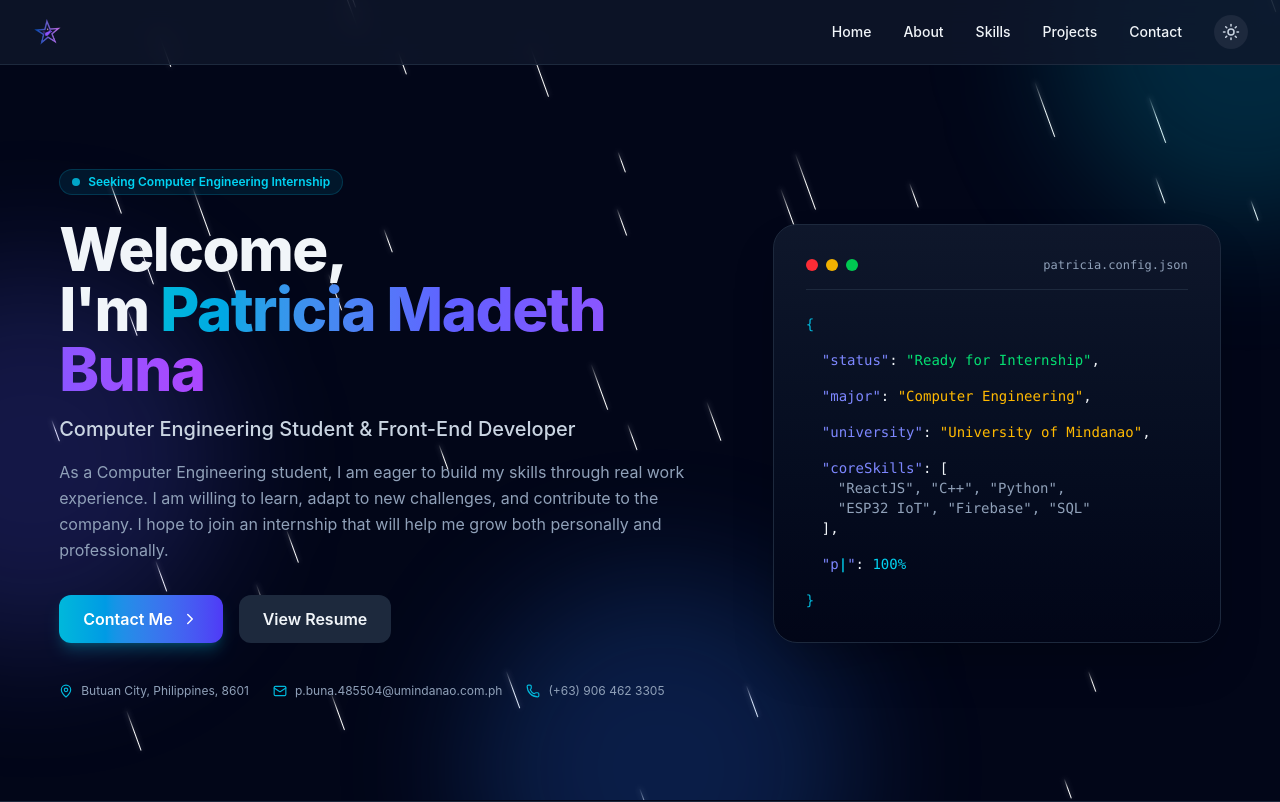
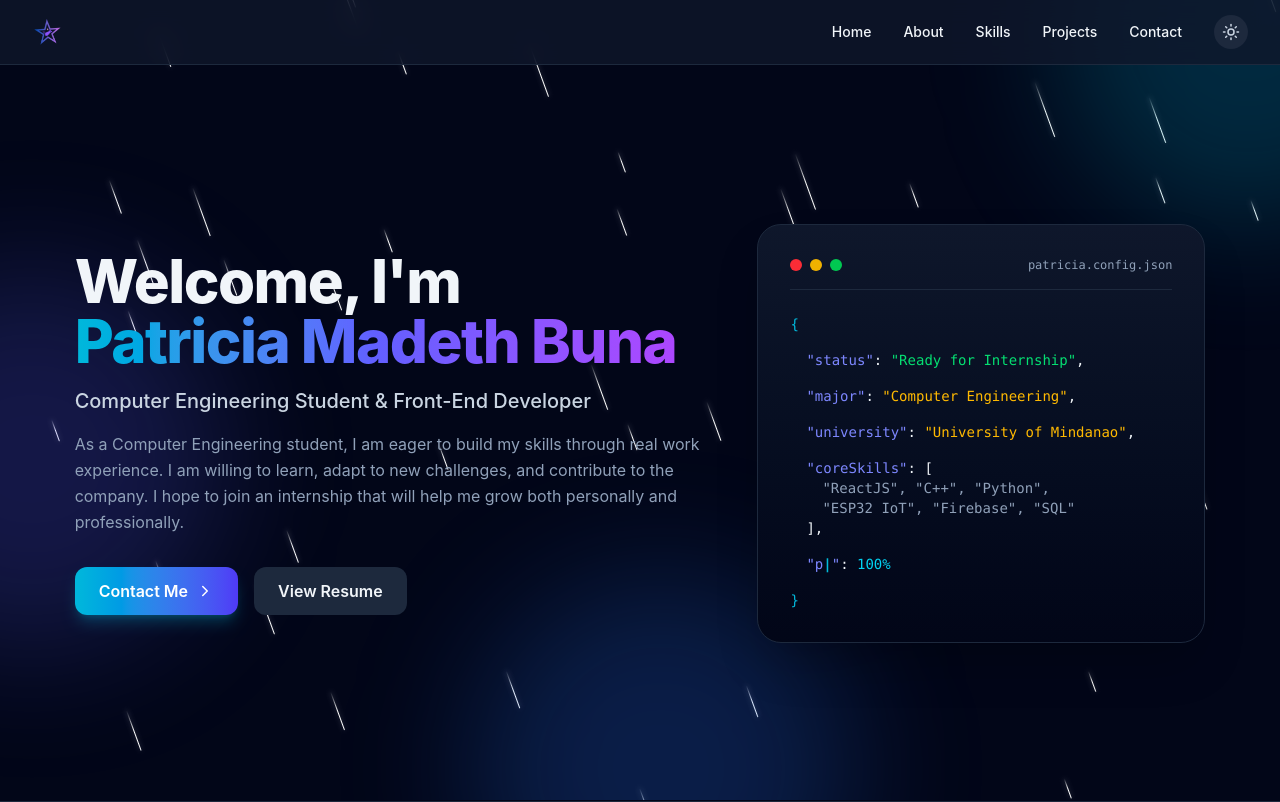
Before and after one commit to patcherist707/patcherist707, a React (Vite) app: page / in a window 1280 px wide. Shown: the top 802 px of the page. Built offline with nearby package versions, Linux system fonts and the light colour scheme.

Commit message:
hero changes

```diff
--- a/src/components/Hero.jsx
+++ b/src/components/Hero.jsx
@@ -51,14 +51,9 @@ export default function Hero() {
             variants={staggerContainer}
             className="flex-1 text-center md:text-left"
           >
-            <motion.div variants={fadeInUp} className="inline-flex items-center gap-2 px-3 py-1 rounded-full text-xs font-semibold bg-cyan-500/10 text-cyan-600 dark:text-cyan-400 border border-cyan-500/20 mb-6">
-              <span className="w-2 h-2 rounded-full bg-cyan-500 animate-pulse"></span>
-              Seeking Computer Engineering Internship
-            </motion.div>
-
             <motion.h1 variants={fadeInUp} className="text-4xl sm:text-5xl lg:text-6xl font-extrabold tracking-tight">
-              Welcome, <br />
-              I'm <span className="bg-gradient-to-r from-cyan-500 via-indigo-500 to-purple-500 bg-clip-text text-transparent">{resumeData.personal.name}</span>
+              Welcome, I'm<br />
+              <span className="bg-gradient-to-r from-cyan-500 via-indigo-500 to-purple-500 bg-clip-text text-transparent">{resumeData.personal.name}</span>
             </motion.h1>
 
             <motion.p variants={fadeInUp} className="mt-4 text-xl font-medium text-slate-600 dark:text-slate-300">
@@ -84,12 +79,6 @@ export default function Hero() {
               >
                 View Resume
               </a>
-            </motion.div>
-
-            <motion.div variants={fadeInUp} className="mt-10 flex flex-wrap gap-6 text-xs text-slate-500 dark:text-slate-400 justify-center md:justify-start">
-              <span className="flex items-center gap-2"><MapPin size={14} className="text-cyan-500"/> {resumeData.personal.location}</span>
-              <span className="flex items-center gap-2"><Mail size={14} className="text-cyan-500"/> {resumeData.personal.email}</span>
-              <span className="flex items-center gap-2"><Phone size={14} className="text-cyan-500"/> {resumeData.personal.phone}</span>
             </motion.div>
           </motion.div>
 
```
